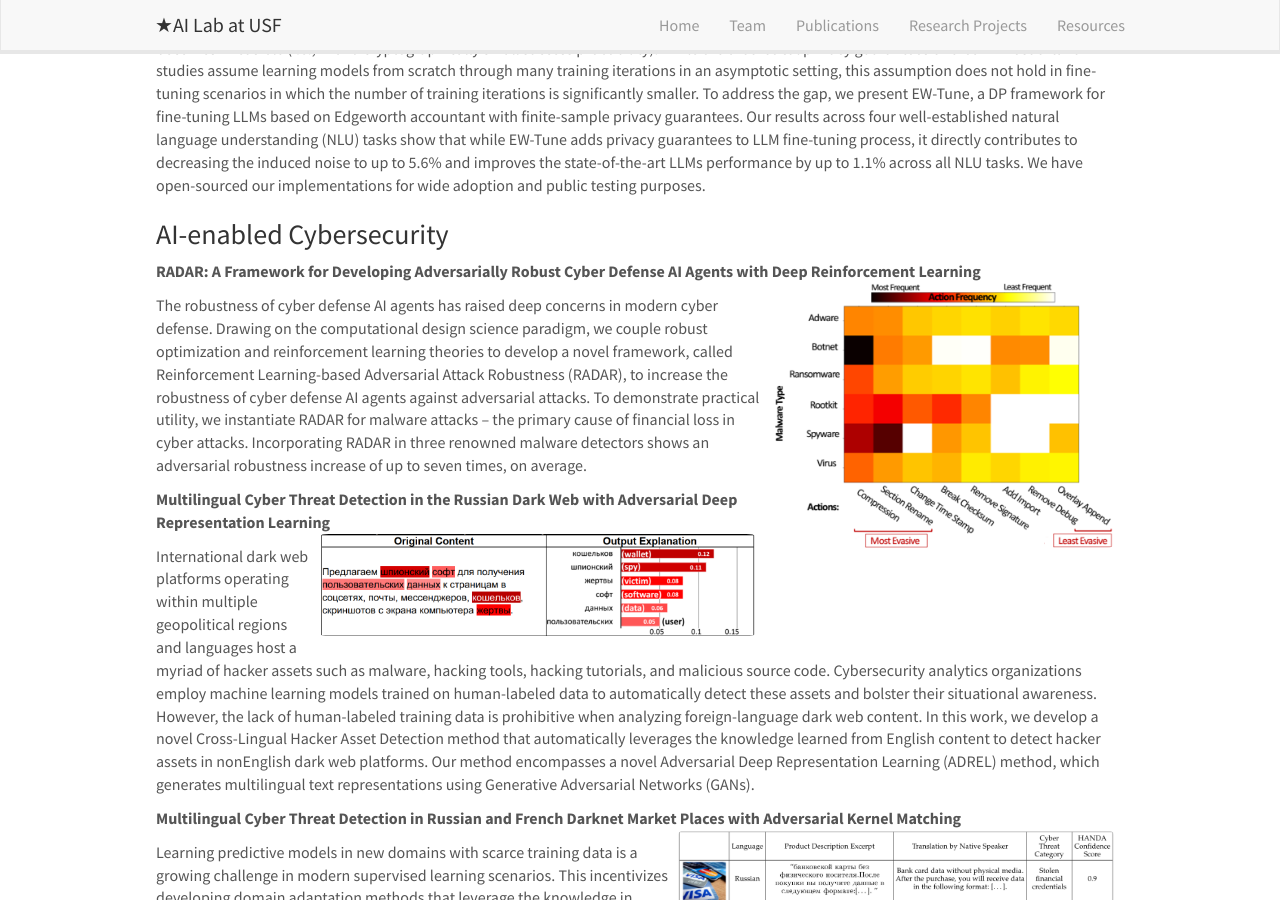
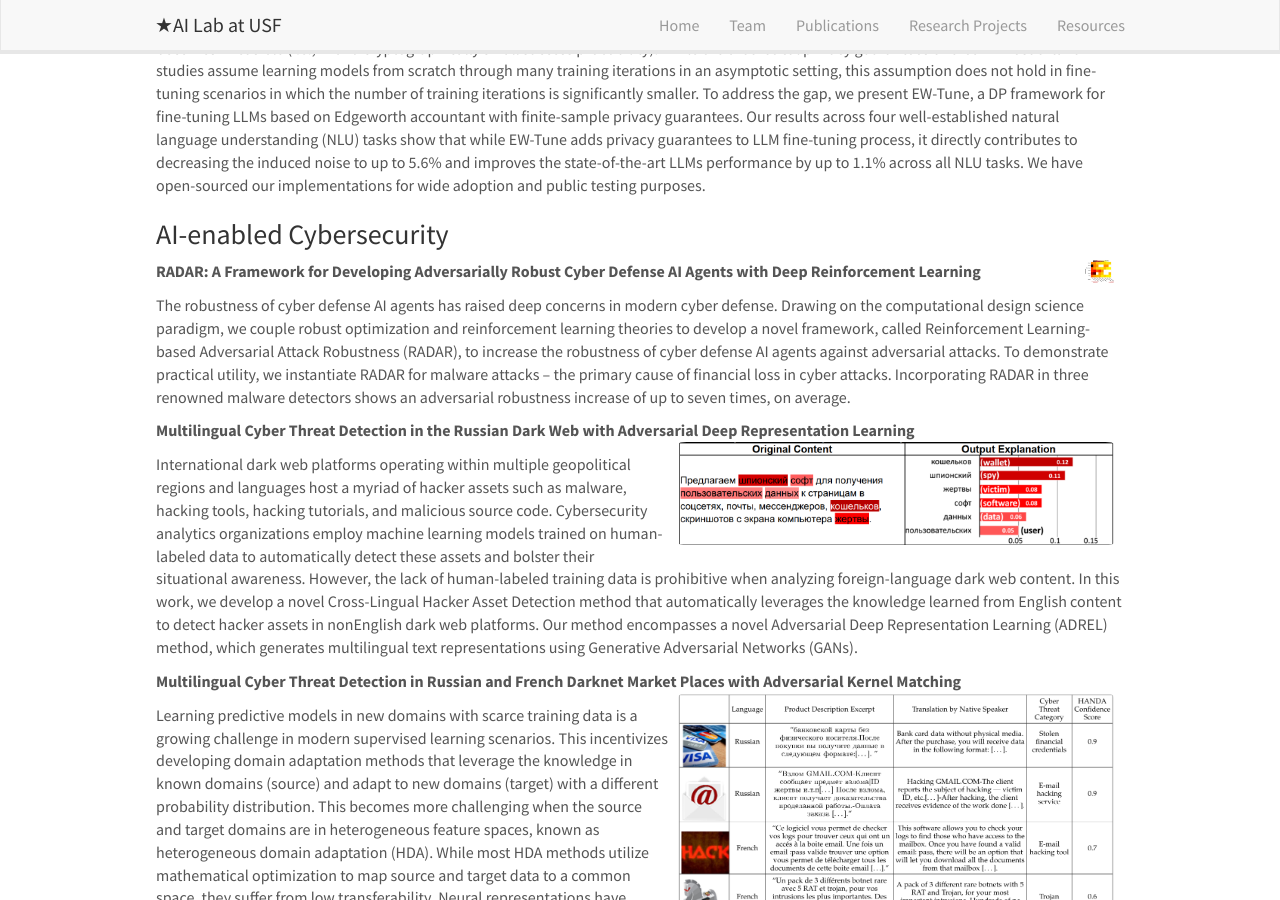
Before and after one commit to star-ailab/star-ailab.github.io, a Jekyll site: the page built from _pages/research.md, in a window 1280 px wide and 900 px high, scrolled down 1941 px. Built offline with Jekyll 4.4.1, drawn with Linux system fonts in a browser that asks for light colours; nearby versions of some CDN libraries.

Commit message:
Update research.md

```diff
--- a/_pages/research.md
+++ b/_pages/research.md
@@ -66,7 +66,7 @@ We have open-sourced our implementations for wide adoption and public testing pu
 
 ### AI-enabled Cybersecurity
 
-**RADAR: A Framework for Developing Adversarially Robust Cyber Defense AI Agents with Deep Reinforcement Learning** ![]({{ site.url }}{{ site.baseurl }}/images/respic/radar.png){: style="width: 35%; float: right; margin: 0px 10px"}
+**RADAR: A Framework for Developing Adversarially Robust Cyber Defense AI Agents with Deep Reinforcement Learning** ![]({{ site.url }}{{ site.baseurl }}/images/respic/radar.png){: style="width: 3%; float: right; margin: 0px 10px"}
 
 The robustness of cyber defense AI agents has raised deep concerns in modern cyber defense. Drawing on the computational design science paradigm, we couple robust optimization and reinforcement learning theories to develop a novel framework, called Reinforcement Learning-based Adversarial Attack Robustness (RADAR), to increase the robustness of cyber defense AI agents against adversarial attacks. To demonstrate practical utility, we instantiate RADAR for malware attacks – the primary cause of financial loss in cyber attacks. Incorporating RADAR in three renowned malware detectors shows an adversarial robustness increase of up to seven times, on average.
 
```
